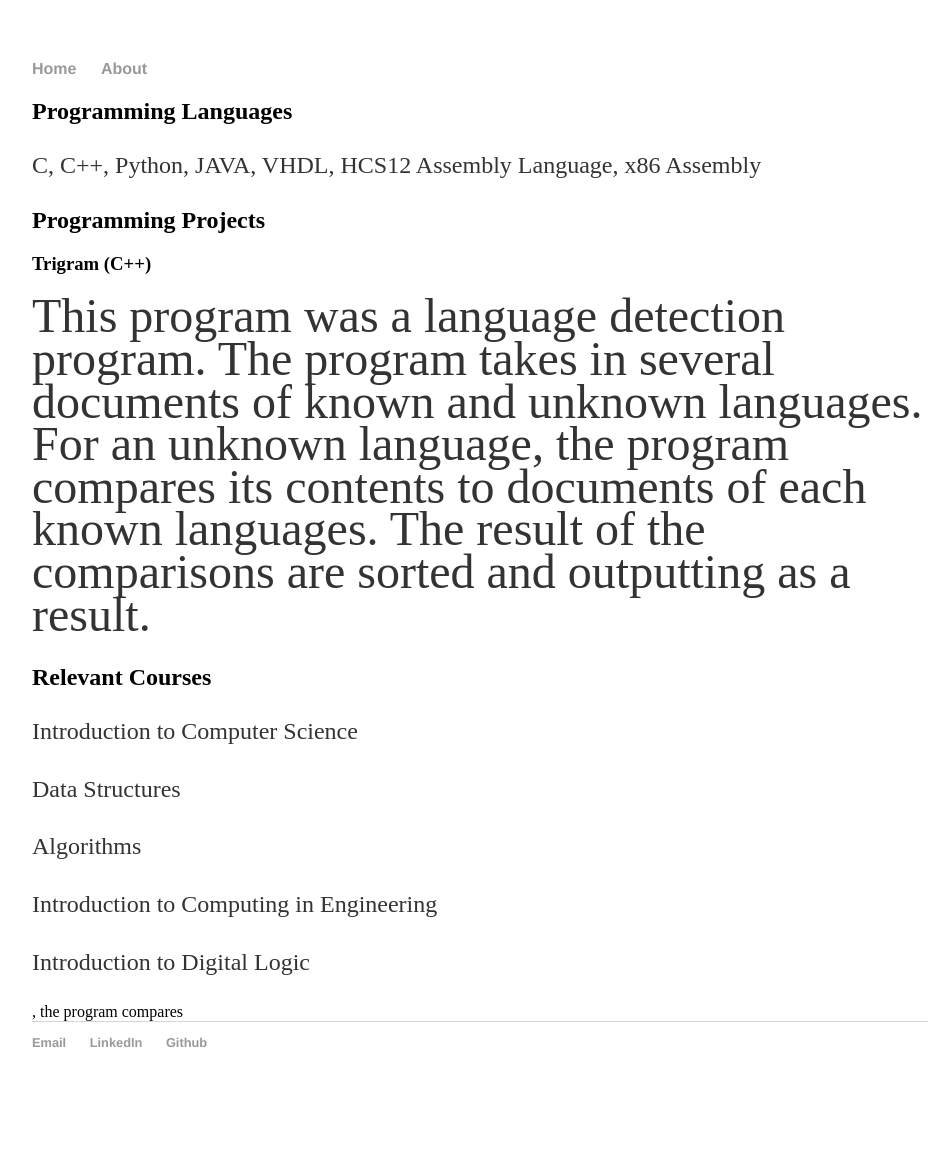
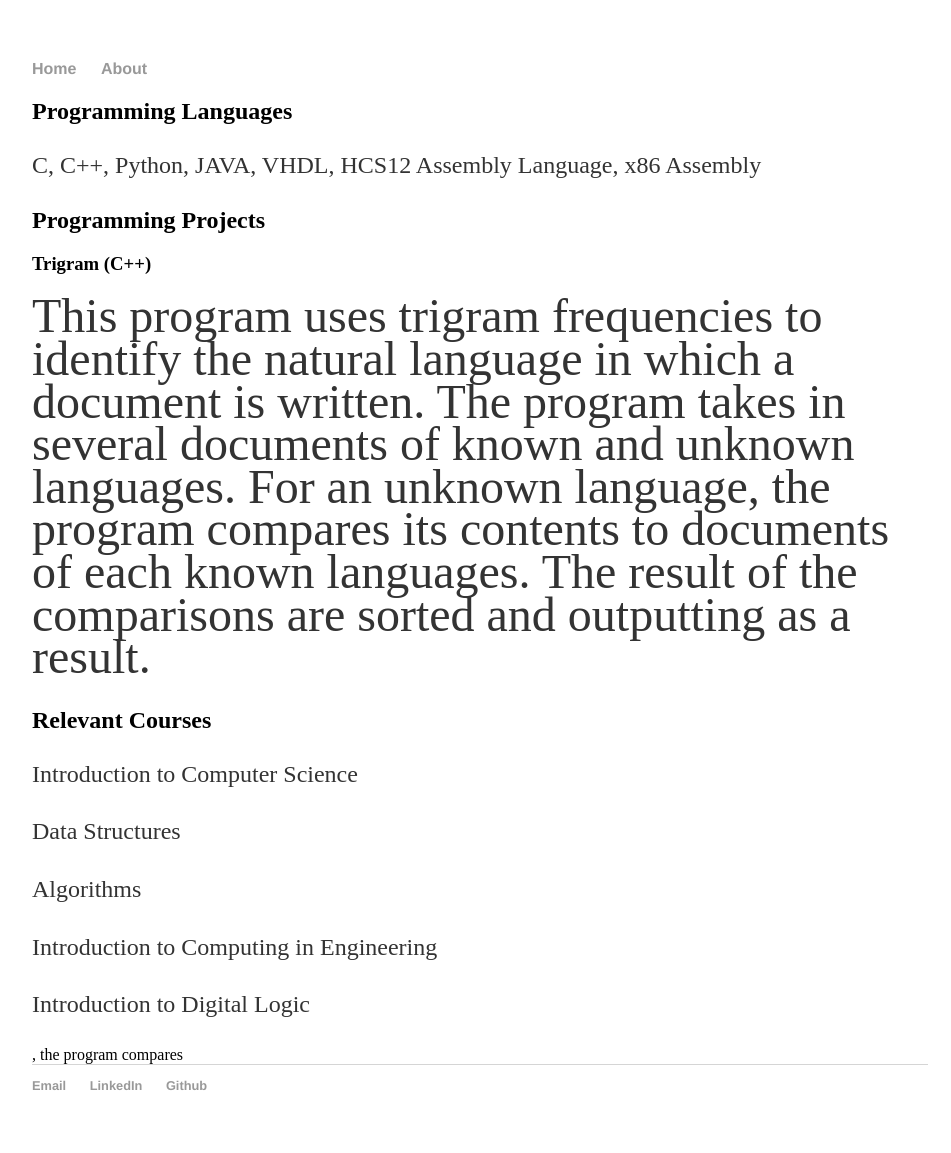
Before and after one commit to Winnie-Zheng/winnie-zheng.github.io, a Jekyll site: the page built from About/index.html, in a window 1280 px wide. Shown: the whole page, without its empty margins (160-1111 px from the left). Built offline with Jekyll 4.4.1, drawn with Linux system fonts in a browser that asks for light colours; before the commit the page ends 1110 px from its top, so only the background shows below that.

Commit message:
Update index.html

```diff
--- a/About/index.html
+++ b/About/index.html
@@ -7,7 +7,7 @@ title: Winnie Zheng
     <p>C, C++, Python, JAVA, VHDL, HCS12 Assembly Language, x86 Assembly</p>
   <h2>Programming Projects</h2>
     <h3>Trigram (C++)</h3>
-    <p><font size=8>This program was a language detection program. The program takes in several documents of known and unknown languages. For an unknown language, the program compares its contents to documents of each known languages. The result of the comparisons are sorted and outputting as a result.</font></p>
+    <p><font size=8>This program uses trigram frequencies to identify the natural language in which a document is written. The program takes in several documents of known and unknown languages. For an unknown language, the program compares its contents to documents of each known languages. The result of the comparisons are sorted and outputting as a result.</font></p>
   <h2>Relevant Courses</h2>
     <p>Introduction to Computer Science</p>
     <p>Data Structures</p>
```
